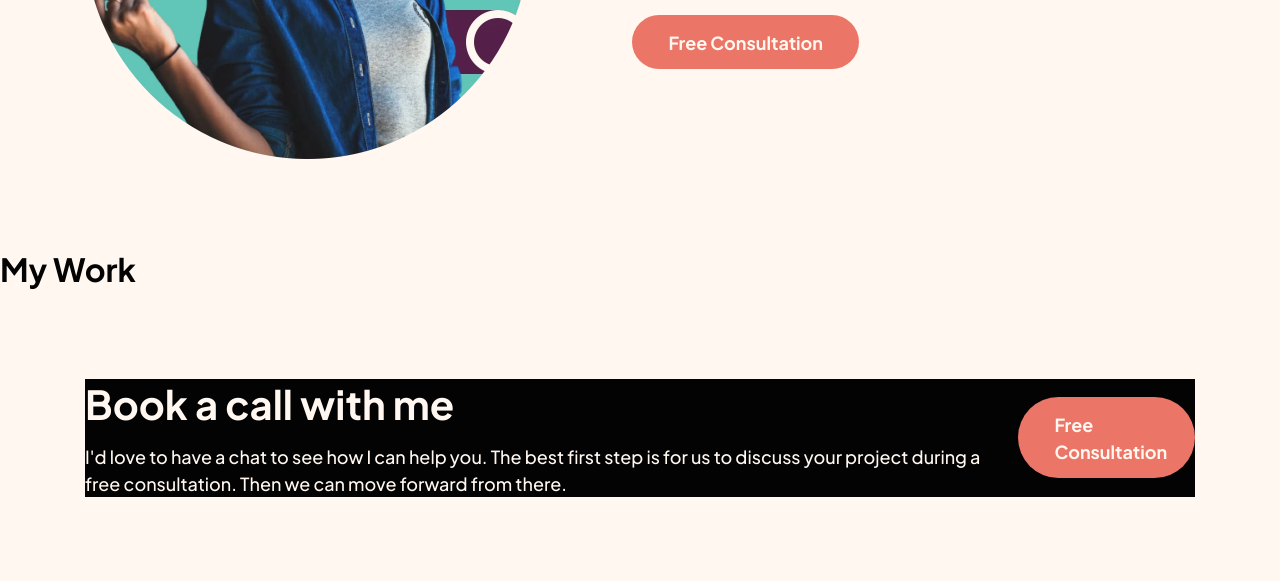
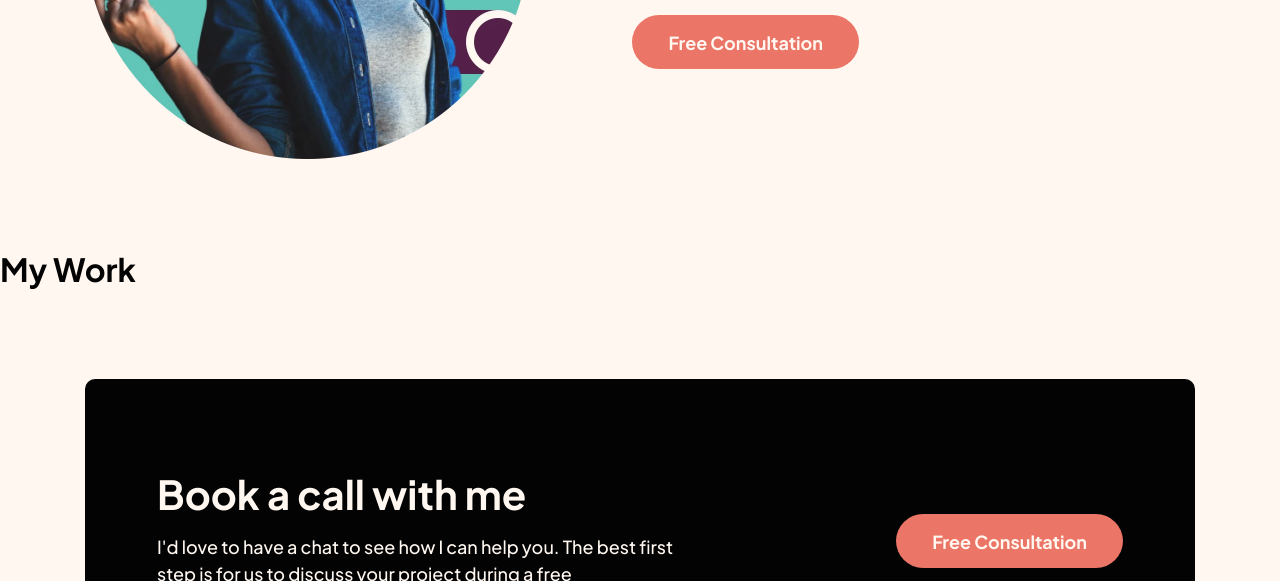
Before and after one commit to karolbanat/single-page-design-portfolio, a website: page index.html in a window 1280 px wide. Shown: the part 1152-1733 px from the top of the page. Drawn offline with Linux system fonts and the light colour scheme.

Commit message:
Call section

```diff
--- a/index.html
+++ b/index.html
@@ -97,19 +97,22 @@
             <!-- slider here -->
         </section>
 
+        <section class="call | section">
             <div class="container">
-            <section class="call | section flex-align-center bg-neutral-800 text-primary-400">
+                <div class="call__inner | flex-align-center flex-space-between bg-neutral-800 text-primary-400">
                     <header class="call__header | flow">
                         <h2 class="text-primary-400">Book a call with me</h2>
-                    <p>I'd love to have a chat to see how I can help you. The best first step is for us to discuss
+                        <p class="call__text">I'd love to have a chat to see how I can help you. The best first step is
+                            for us to discuss
                             your
                             project during a
                             free consultation. Then we can move forward from there.</p>
                     </header>
                     <a href="#"
                        class="button button--accent">Free Consultation</a>
+                </div>
+            </div>
         </section>
-        </div>
     </main>
 
     <footer>
--- a/src/sass/base/_variables.scss
+++ b/src/sass/base/_variables.scss
@@ -1,7 +1,7 @@
 $breakpoints: (
 	small: 36em,
 	medium: 48em,
-	large: 62em,
+	large: 64em,
 );
 
 $colors: (
@@ -54,7 +54,8 @@ $spacings: (
 		500: 2em,
 		600: 2.5em,
 		700: 3em,
-		900: 4em,
+		800: 4em,
+		900: 5em,
 	),
 	rem: (
 		300: 1.6rem,
--- a/src/sass/components/_about.scss
+++ b/src/sass/components/_about.scss
@@ -20,7 +20,11 @@
 	}
 
 	&__image {
-		max-width: clamp(30rem, 45vw, 44.5rem);
+		--min-width: 30rem;
+		--max-width: 44.5rem;
+		--grow-rate: 45vw;
+
+		max-width: clamp(var(--min-width), var(--grow-rate), var(--max-width));
 
 		@include mixins.mq(medium) {
 			margin-left: -10%;
--- /dev/null
+++ b/src/sass/components/_call.scss
@@ -0,0 +1,34 @@
+@use '../base/mixins';
+
+.call {
+	--section-spacer: 9rem var(--spacing-rem-300);
+
+	&__inner {
+		--flex-spacer: var(--spacing-em-400);
+		--padding-block: var(--spacing-em-700);
+		--padding-inline: var(--spacing-em-500);
+
+		display: flex;
+		flex-direction: column;
+		padding-block: var(--padding-block);
+		padding-inline: var(--padding-inline);
+		text-align: center;
+		border-radius: 1rem;
+
+		@include mixins.mq(medium) {
+			--padding-block: var(--spacing-em-800);
+			--padding-inline: var(--spacing-em-800);
+		}
+
+		@include mixins.mq(large) {
+			--padding-block: var(--spacing-em-900);
+
+			flex-direction: row;
+			text-align: initial;
+		}
+	}
+
+	&__text {
+		max-width: 40ch;
+	}
+}
--- a/src/sass/main.scss
+++ b/src/sass/main.scss
@@ -16,3 +16,4 @@
 @use './components/header';
 @use './components/fields-grid';
 @use './components/about';
+@use './components/call';
```
Also changed, not shown: dist/css/main.min.css. Lines whose indentation alone changed are shown as unchanged.
